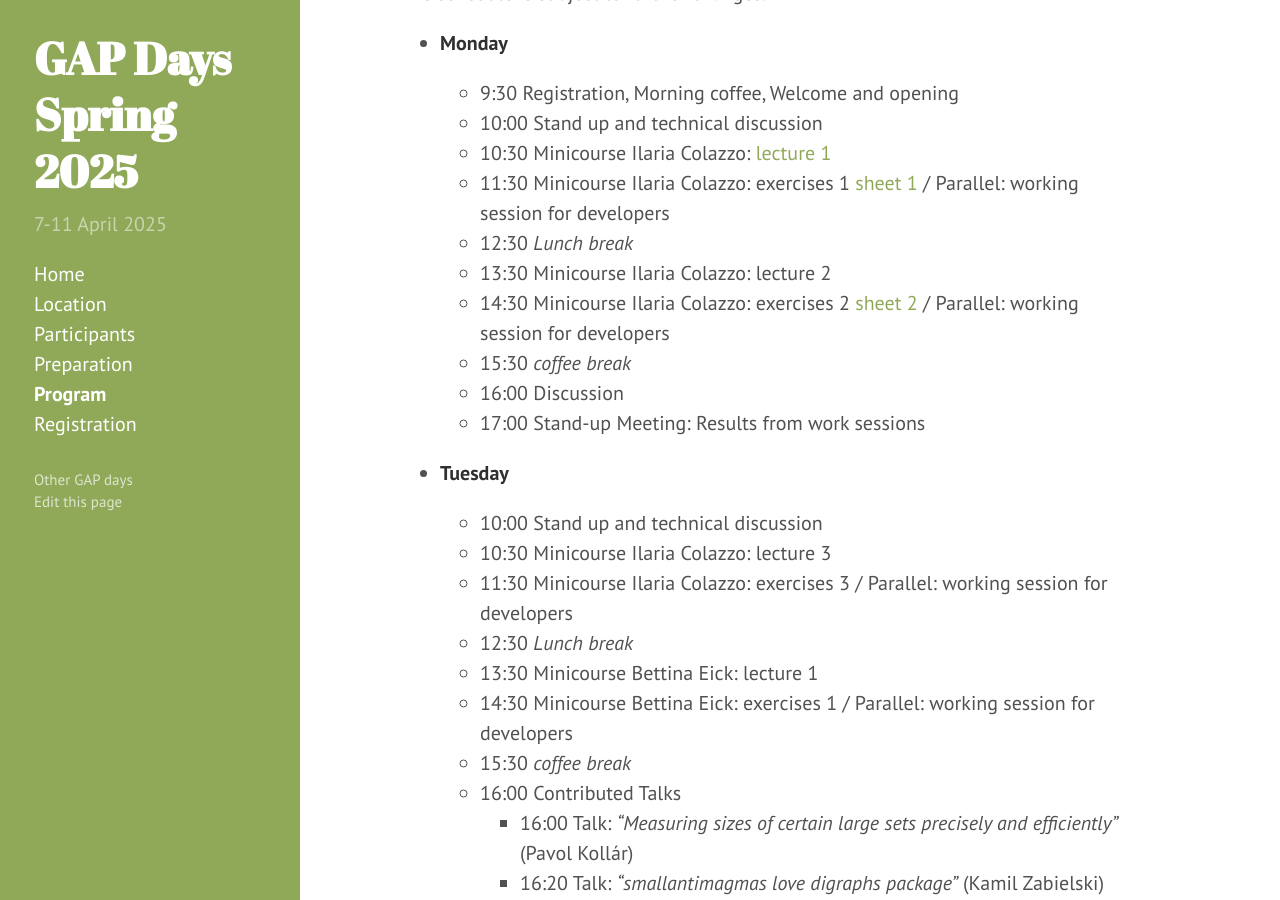
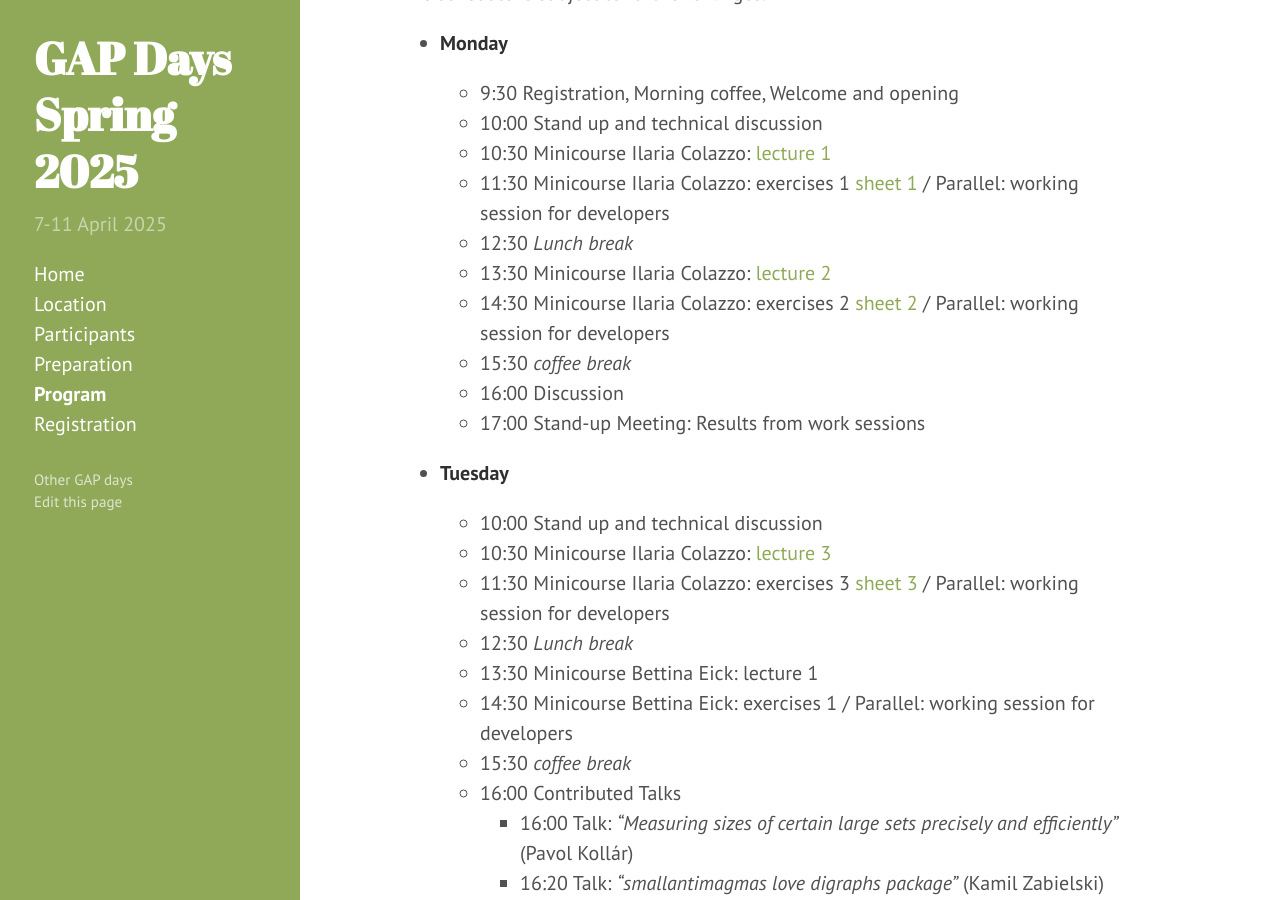
Before and after one commit to gapdays/gapdays2025-spring, a Jekyll site: the page built from program.md, in a window 1280 px wide and 900 px high, scrolled down 1427 px. Built offline with Jekyll 4.4.1, drawn with Linux system fonts in a browser that asks for light colours.

Commit message:
updated program

```diff
--- a/program.md
+++ b/program.md
@@ -54,10 +54,10 @@ The schedule is subject to further changes.
 
   - 9:30 Registration, Morning coffee, Welcome and opening
   - 10:00 Stand up and technical discussion
-  - 10:30 Minicourse Ilaria Colazzo: [lecture 1](https://www.ilariacolazzo.info/gap/slides/)
+  - 10:30 Minicourse Ilaria Colazzo: [lecture 1](https://www.ilariacolazzo.info/gap/slides/lecture1.html)
   - 11:30 Minicourse Ilaria Colazzo: exercises 1 [sheet 1](https://www.ilariacolazzo.info/gap/tutorials/sheet1/) / Parallel: working session for developers
   - 12:30 *Lunch break*
-  - 13:30 Minicourse Ilaria Colazzo: lecture 2
+  - 13:30 Minicourse Ilaria Colazzo: [lecture 2](https://www.ilariacolazzo.info/gap/slides/lecture2.html)
   - 14:30 Minicourse Ilaria Colazzo: exercises 2 [sheet 2](https://www.ilariacolazzo.info/gap/tutorials/sheet2/) / Parallel: working session for developers
   - 15:30 *coffee break*
   - 16:00 Discussion
@@ -66,8 +66,8 @@ The schedule is subject to further changes.
 - **Tuesday**
 
   - 10:00 Stand up and technical discussion
-  - 10:30 Minicourse Ilaria Colazzo: lecture 3
-  - 11:30 Minicourse Ilaria Colazzo: exercises 3 / Parallel: working session for developers
+  - 10:30 Minicourse Ilaria Colazzo: [lecture 3](https://www.ilariacolazzo.info/gap/slides/lecture2.html)
+  - 11:30 Minicourse Ilaria Colazzo: exercises 3 [sheet 3](https://www.ilariacolazzo.info/gap/tutorials/sheet3/) / Parallel: working session for developers
   - 12:30 *Lunch break*
   - 13:30 Minicourse Bettina Eick: lecture 1
   - 14:30 Minicourse Bettina Eick: exercises 1 / Parallel: working session for developers
```
